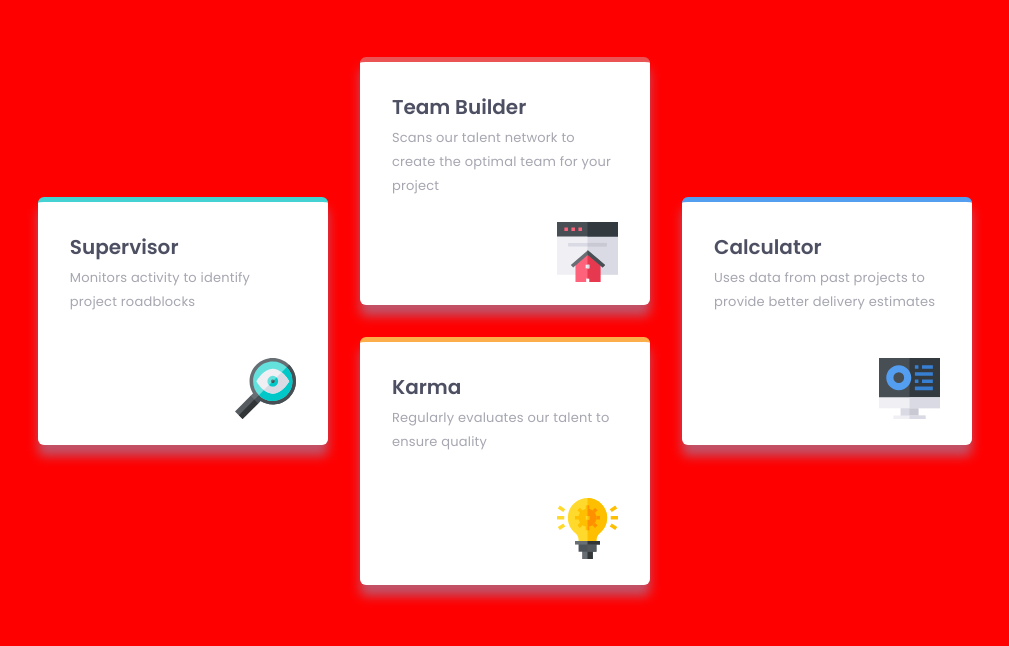
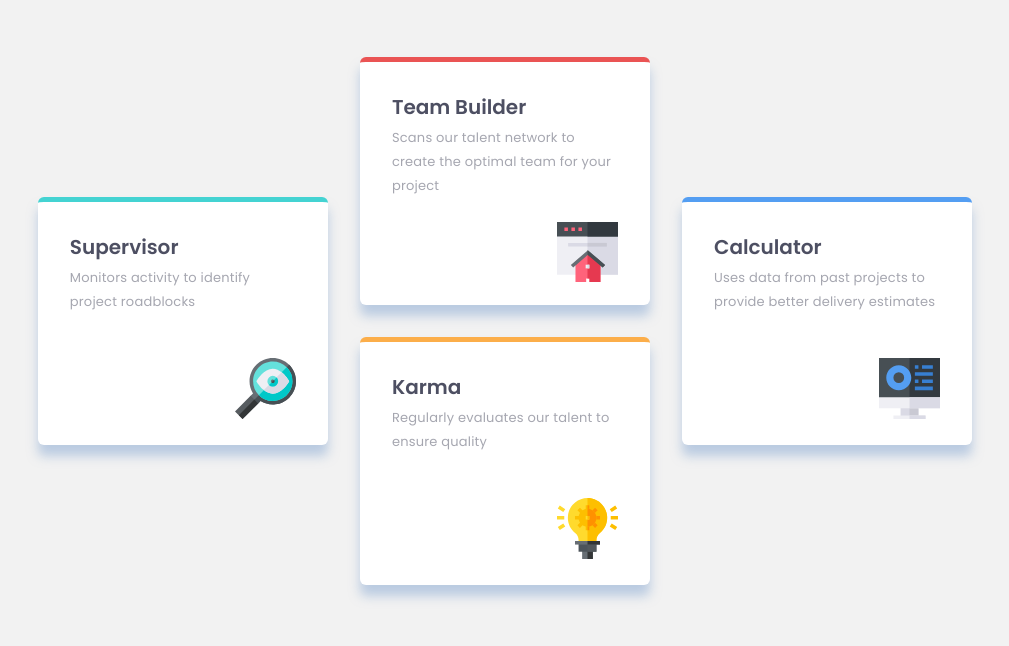
Before and after one commit to Vilorshini0/four_card_featured_section, a plain HTML site: page index.html in a window 1280 px wide. Shown: the part 251-897 px from the top of the page, without its empty margins (135-1144 px from the left). Drawn offline with Linux system fonts and the light colour scheme.

Commit message:
remove test

```diff
--- a/scss/_maintext.scss
+++ b/scss/_maintext.scss
@@ -15,10 +15,6 @@ body {
 
     @include ultra-wide-only {
         max-width: 80%;
-        background-color: yellow;
-    }
-    @include desktop {
-        background-color: red;
     }
 
     h1 {
```
Also changed, not shown: scss/style.css, 1 other file.
